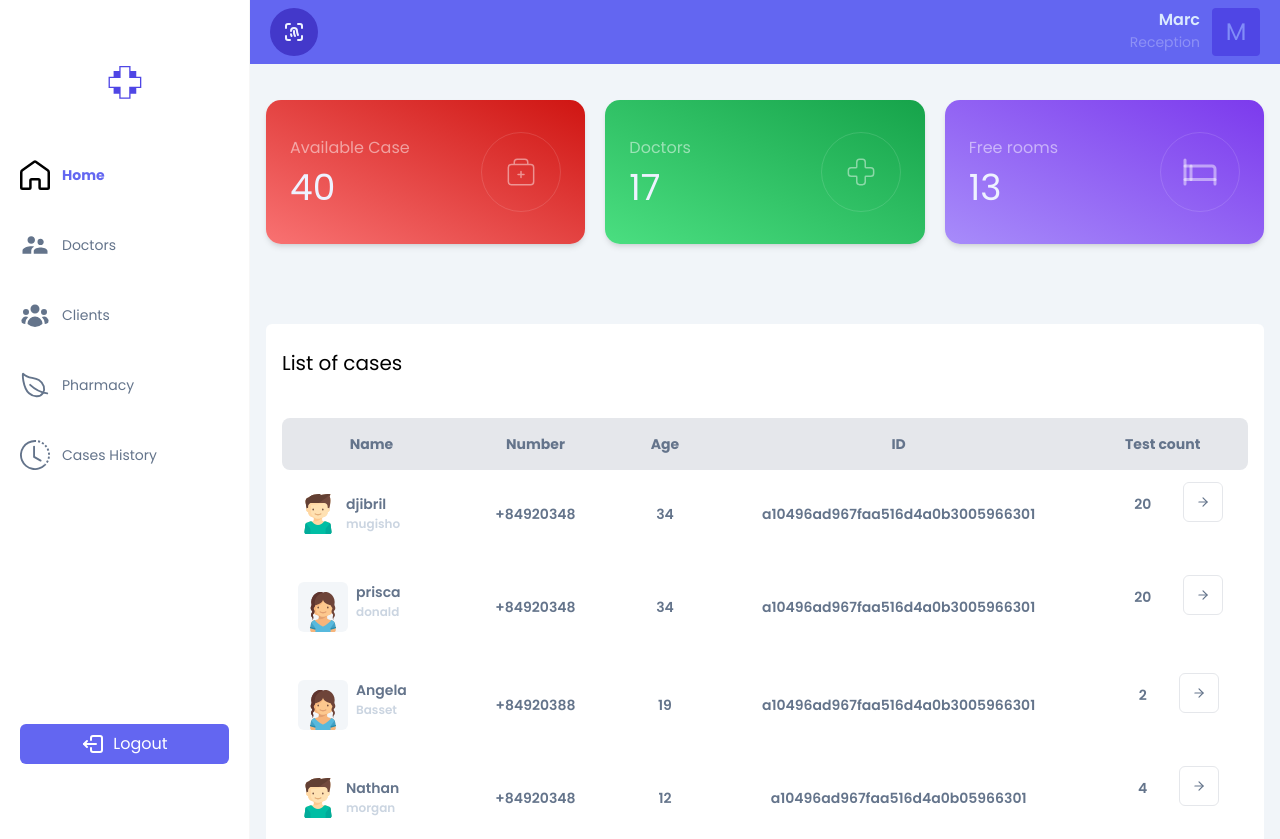
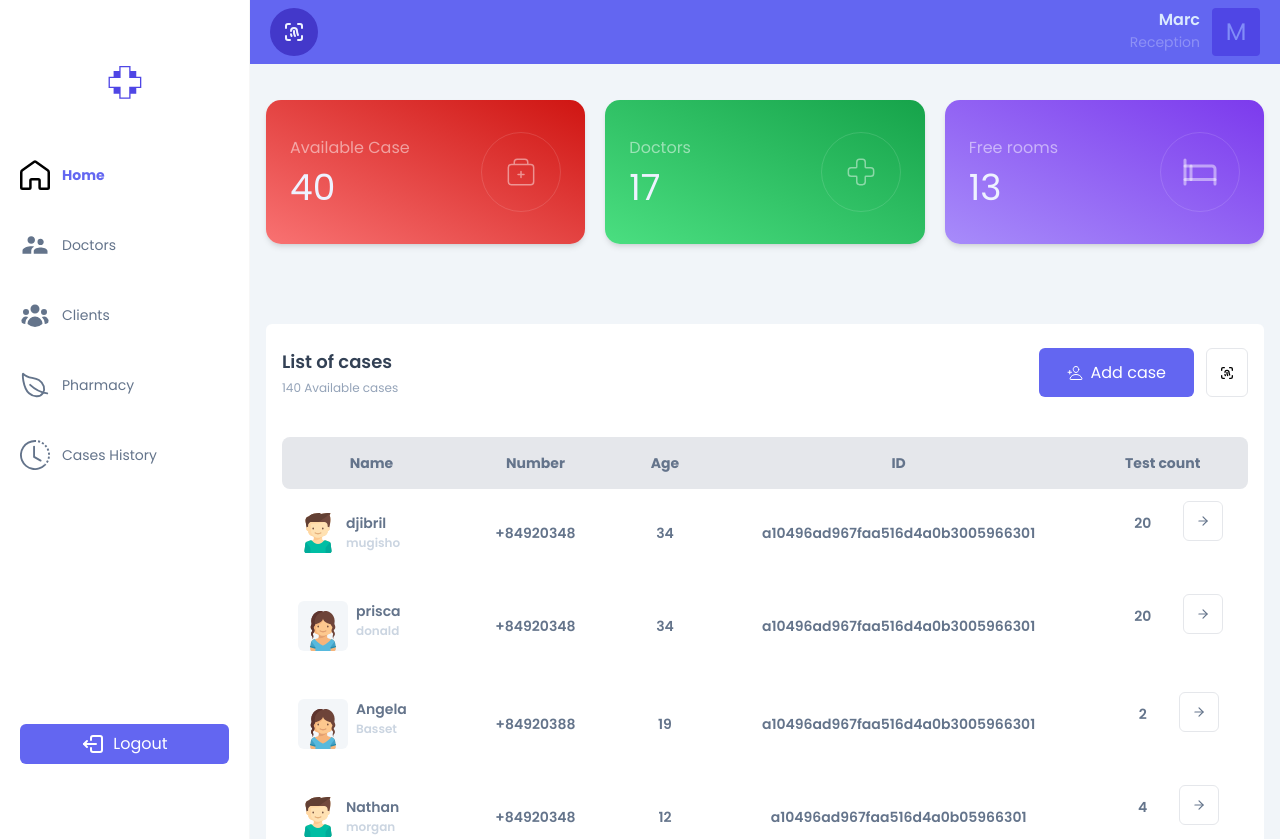
Before and after one commit to DjibrilM/medicare, a React (Vite) app: page /reception in a window 1280 px wide. Shown: the top 839 px of the page. Built offline with nearby package versions, Linux system fonts and the light colour scheme.

Commit message:
finished reception table

```diff
--- a/src/components/ReceptionCaseTable.tsx
+++ b/src/components/ReceptionCaseTable.tsx
@@ -1,16 +1,31 @@
 import { receptionCasesListData } from "../lib/constant";
 import ReceptionTableListEl from "./ReceptionTableListEl";
+import Button from "./common/Button";
+import { IoPersonAddOutline } from "react-icons/io5";
+import IconButton from "./common/Button/IconButton";
+import { TbFingerprintScan } from "react-icons/tb";
 
 function ReceptionCaseTable() {
   return (
     <table className="w-full bg-white rounded-md overflow-hidden p-3">
-      <div className="flex">
-        <div className="px-4 py-6">
-            <h1 className="text-[20px]">List of cases</h1>
+      <div className="flex px-4 py-6 w-full justify-between">
+        <div className="">
+          <h1 className="text-[18px] text-text-700 font-semibold">
+            List of cases
+          </h1>
+          <p className="text-[12px] text-slate-400 mt-1">140 Available cases</p>
         </div>
 
+        <div prefix="" className="flex gap-3 ">
+          <Button variant="contained" className="items-center flex gap-2">
+            <IoPersonAddOutline />
+            <span>Add case</span>
+          </Button>
 
-        <div className=""></div>
+          <IconButton variant="outline" >
+            <TbFingerprintScan/>
+          </IconButton>
+        </div>
       </div>
 
       <div className="p-4">
--- a/src/components/common/Button/IconButton.tsx
+++ b/src/components/common/Button/IconButton.tsx
@@ -5,7 +5,7 @@ import { cn } from "../../../util/cn";
 interface CustomButtonProps extends ButtonHTMLAttributes<HTMLButtonElement> {
   variant: ButtonVariants;
   children: ReactNode;
-  rounded: boolean;
+  rounded?: boolean;
 }
 
 const IconButton: React.FC<CustomButtonProps> = ({
```
